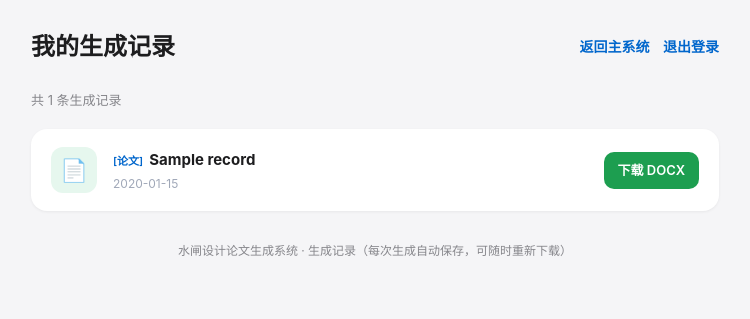
After one commit to bmberzhang/-, a Flask app: page /records in a window 1280 px wide. The commit adds this page. Shown: the top 319 px of the page, without its empty margins (265-1015 px from the left). Run offline with Flask 3, Linux system fonts and the light colour scheme; the visitor is signed in with stand-in values (Sample User, id 1); tables that the repository leaves empty hold one stand-in row (values such as "Sample post").

Commit message:
新增生成记录功能：图纸/论文自动保存到我的生成记录，可随时重新下载（防丢失）

```diff
--- a/server.py
+++ b/server.py
@@ -28,6 +28,10 @@ app.secret_key = os.environ.get('SECRET_KEY', 'sluice-design-secret-key-2026')
 
 DRAW_OUT = os.path.join(DATA_DIR, 'output_drawing')
 os.makedirs(DRAW_OUT, exist_ok=True)
+
+# 论文生成记录存储目录
+THESIS_OUT = os.path.join(DATA_DIR, 'output_thesis')
+os.makedirs(THESIS_OUT, exist_ok=True)
 
 
 # ============================================================
@@ -76,6 +80,16 @@ def init_db():
             to_user_id INTEGER DEFAULT 0,
             created_at TEXT DEFAULT (datetime('now','localtime')),
             is_read INTEGER DEFAULT 0
+        );
+        CREATE TABLE IF NOT EXISTS generation_records (
+            id INTEGER PRIMARY KEY AUTOINCREMENT,
+            user_id INTEGER NOT NULL,
+            username TEXT,
+            type TEXT NOT NULL,
+            title TEXT DEFAULT '',
+            file_url TEXT DEFAULT '',
+            file2_url TEXT DEFAULT '',
+            created_at TEXT DEFAULT (datetime('now','localtime'))
         );
     ''')
     conn.execute("INSERT OR IGNORE INTO settings (key, value) VALUES ('invite_code', ?)",
@@ -541,6 +555,67 @@ def msg_list():
 
 
 # ============================================================
+# 生成记录（客户历史生成，可回看/重新下载）
+# ============================================================
+@app.route('/api/records/save', methods=['POST'])
+def records_save():
+    """论文生成后前端上传 docx 并保存记录（图纸在 drawing_generate 里自动记录）"""
+    u = current_user()
+    if not u:
+        return jsonify({"ok": False, "error": "请先登录"}), 401
+    f = request.files.get('file')
+    title = (request.form.get('title') or '毕业设计论文').strip()
+    if not f or not f.filename:
+        return jsonify({"ok": False, "error": "未收到文件"}), 400
+    user_dir = os.path.join(THESIS_OUT, str(u['id']))
+    os.makedirs(user_dir, exist_ok=True)
+    stamp = int(time.time())
+    # 清理文件名中的非法字符
+    safe_title = ''.join(c for c in title if c not in '\\/:*?"<>|').strip() or '论文'
+    fname = f"{safe_title}_{stamp}.docx"
+    fpath = os.path.join(user_dir, fname)
+    f.save(fpath)
+    conn = get_db()
+    conn.execute(
+        'INSERT INTO generation_records (user_id, username, type, title, file_url) VALUES (?,?,?,?,?)',
+        (u['id'], u['username'], 'thesis', title, f"/records/dl/{u['id']}/{fname}"))
+    conn.commit()
+    conn.close()
+    return jsonify({"ok": True, "msg": "论文已保存到你的生成记录"})
+
+
+@app.route('/api/records')
+def records_list():
+    u = current_user()
+    if not u:
+        return jsonify({"ok": False, "error": "请先登录"}), 401
+    conn = get_db()
+    if is_admin(u):
+        rows = conn.execute('SELECT * FROM generation_records ORDER BY id DESC LIMIT 200').fetchall()
+    else:
+        rows = conn.execute('SELECT * FROM generation_records WHERE user_id=? ORDER BY id DESC LIMIT 100',
+                            (u['id'],)).fetchall()
+    conn.close()
+    return jsonify({"ok": True, "list": [dict(r) for r in rows]})
+
+
+@app.route('/records/dl/<int:uid>/<path:filename>')
+def records_download(uid, filename):
+    u = current_user()
+    if u is None or u['id'] != uid:
+        return jsonify({"ok": False, "error": "无权限"}), 403
+    return send_from_directory(os.path.join(THESIS_OUT, str(uid)), filename)
+
+
+@app.route('/records')
+def records_page():
+    u = current_user()
+    if not u:
+        return redirect(url_for('login'))
+    return render_template('records.html', username=u['username'], is_admin=is_admin(u))
+
+
+# ============================================================
 # 用户参数持久化
 # ============================================================
 def save_user_params(uid, params):
@@ -711,6 +786,19 @@ def drawing_generate():
     # 保存该用户的参数（下次自动回填）
     save_user_params(u['id'], saved)
 
+    # 自动记录生成历史（供"我的生成记录"回看/下载）
+    try:
+        conn = get_db()
+        conn.execute(
+            'INSERT INTO generation_records (user_id, username, type, title, file_url, file2_url) VALUES (?,?,?,?,?,?)',
+            (u['id'], u['username'], 'drawing', p.get('title', '水闸纵剖面图'),
+             f"/drawing/dl/{u['id']}/{os.path.basename(dxf_path)}",
+             f"/drawing/dl/{u['id']}/{os.path.basename(svg_path)}"))
+        conn.commit()
+        conn.close()
+    except Exception as e:
+        print('[drawing] 记录保存失败:', e)
+
     return jsonify({
         "ok": True,
         "dxf_url": f"/drawing/dl/{u['id']}/{os.path.basename(dxf_path)}",
--- a/templates/drawing.html
+++ b/templates/drawing.html
@@ -453,7 +453,7 @@ async function generate() {
     document.getElementById('dlDxf').href = data.dxf_url;
     document.getElementById('dlSvg').href = data.svg_url;
     document.getElementById('result').style.display = 'block';
-    document.getElementById('status').textContent = '生成成功，可下载 DXF 图纸';
+    document.getElementById('status').textContent = '生成成功，可下载 DXF 图纸（已自动保存到「我的生成记录」）';
     if (myQuota > 0) { myQuota -= 1; document.getElementById('quotaNum').textContent = myQuota; }
     // 自动滚动到结果区，确保用户看到
     setTimeout(function() {
--- /dev/null
+++ b/templates/records.html
@@ -0,0 +1,93 @@
+<!DOCTYPE html>
+<html lang="zh-CN">
+<head>
+<meta charset="UTF-8">
+<meta name="viewport" content="width=device-width, initial-scale=1.0">
+<title>我的生成记录 · 水闸设计论文生成系统</title>
+<link rel="manifest" href="/static/manifest.json">
+<meta name="theme-color" content="#0066cc">
+<style>
+  * { box-sizing: border-box; margin: 0; padding: 0; }
+  body {
+    font-family: -apple-system, "SF Pro SC", "PingFang SC", "Microsoft YaHei", sans-serif;
+    background: #f5f5f7; color: #1d1d1f; line-height: 1.6;
+  }
+  .wrap { max-width: 720px; margin: 0 auto; padding: 28px 16px 60px; }
+  header { display: flex; justify-content: space-between; align-items: center; margin-bottom: 24px; }
+  header h1 { font-size: 24px; }
+  header a { color: #0066cc; text-decoration: none; font-size: 14px; font-weight: 600; }
+  .hint { font-size: 13px; color: #86868b; margin-bottom: 18px; }
+  .rec {
+    background: #fff; border-radius: 16px; padding: 18px 20px; margin-bottom: 14px;
+    box-shadow: 0 1px 3px rgba(0,0,0,0.06); display: flex; align-items: center; gap: 16px;
+  }
+  .rec-icon {
+    width: 46px; height: 46px; border-radius: 12px; flex-shrink: 0;
+    display: flex; align-items: center; justify-content: center; font-size: 22px;
+  }
+  .icon-drawing { background: #e6f1fb; }
+  .icon-thesis { background: #e6f7ee; }
+  .rec-body { flex: 1; min-width: 0; }
+  .rec-title { font-size: 15px; font-weight: 700; }
+  .rec-type { font-size: 11px; color: #0066cc; font-weight: 600; margin-right: 6px; }
+  .rec-time { font-size: 12px; color: #a0a8b8; margin-top: 2px; }
+  .rec-dl { display: flex; gap: 8px; flex-wrap: wrap; }
+  .dl-btn {
+    display: inline-block; padding: 8px 14px; border-radius: 10px; font-size: 13px;
+    font-weight: 600; text-decoration: none; color: #fff; background: #0066cc;
+  }
+  .dl-btn:hover { opacity: .9; }
+  .dl-btn.green { background: #1d9e50; }
+  .empty { text-align: center; color: #a0a8b8; padding: 60px 0; font-size: 14px; }
+  .empty .big { font-size: 44px; margin-bottom: 12px; }
+  .footer { text-align: center; color: #86868b; font-size: 12px; margin-top: 30px; }
+</style>
+</head>
+<body>
+<div class="wrap">
+  <header>
+    <h1>我的生成记录</h1>
+    <div><a href="/">返回主系统</a> &nbsp; <a href="/logout">退出登录</a></div>
+  </header>
+  <div class="hint" id="hint">加载中…</div>
+  <div id="list"></div>
+  <div class="footer">水闸设计论文生成系统 · 生成记录（每次生成自动保存，可随时重新下载）</div>
+</div>
+
+<script>
+function esc(s) { var d = document.createElement('div'); d.textContent = s == null ? '' : String(s); return d.innerHTML; }
+function loadRecords() {
+  fetch('/api/records').then(function(r){ return r.json(); }).then(function(d){
+    if (!d.ok) { document.getElementById('list').innerHTML = '<div class="empty">' + esc(d.error||'加载失败') + '</div>'; return; }
+    var list = d.list || [];
+    document.getElementById('hint').textContent = '共 ' + list.length + ' 条生成记录';
+    var box = document.getElementById('list');
+    if (!list.length) {
+      box.innerHTML = '<div class="empty"><div class="big">📭</div>暂无生成记录<br>生成图纸或论文后会自动保存到这里</div>';
+      return;
+    }
+    var h = '';
+    list.forEach(function(r){
+      var isD = r.type === 'drawing';
+      var icon = isD ? '📐' : '📄';
+      var typeTxt = isD ? '工程图纸' : '论文';
+      var iconCls = isD ? 'icon-drawing' : 'icon-thesis';
+      h += '<div class="rec">' +
+        '<div class="rec-icon ' + iconCls + '">' + icon + '</div>' +
+        '<div class="rec-body">' +
+          '<div class="rec-title"><span class="rec-type">[' + typeTxt + ']</span>' + esc(r.title) + '</div>' +
+          '<div class="rec-time">' + esc(r.created_at) + '</div>' +
+        '</div>' +
+        '<div class="rec-dl">' +
+          (isD
+            ? '<a class="dl-btn" href="' + r.file_url + '">下载 DXF</a>' + (r.file2_url ? '<a class="dl-btn green" href="' + r.file2_url + '">下载预览</a>' : '')
+            : '<a class="dl-btn green" href="' + r.file_url + '">下载 DOCX</a>') +
+        '</div></div>';
+    });
+    box.innerHTML = h;
+  }).catch(function(){ document.getElementById('list').innerHTML = '<div class="empty">加载失败，请刷新重试</div>'; });
+}
+loadRecords();
+</script>
+</body>
+</html>
```
Also changed, not shown: index.html (+13 -1 lines).
